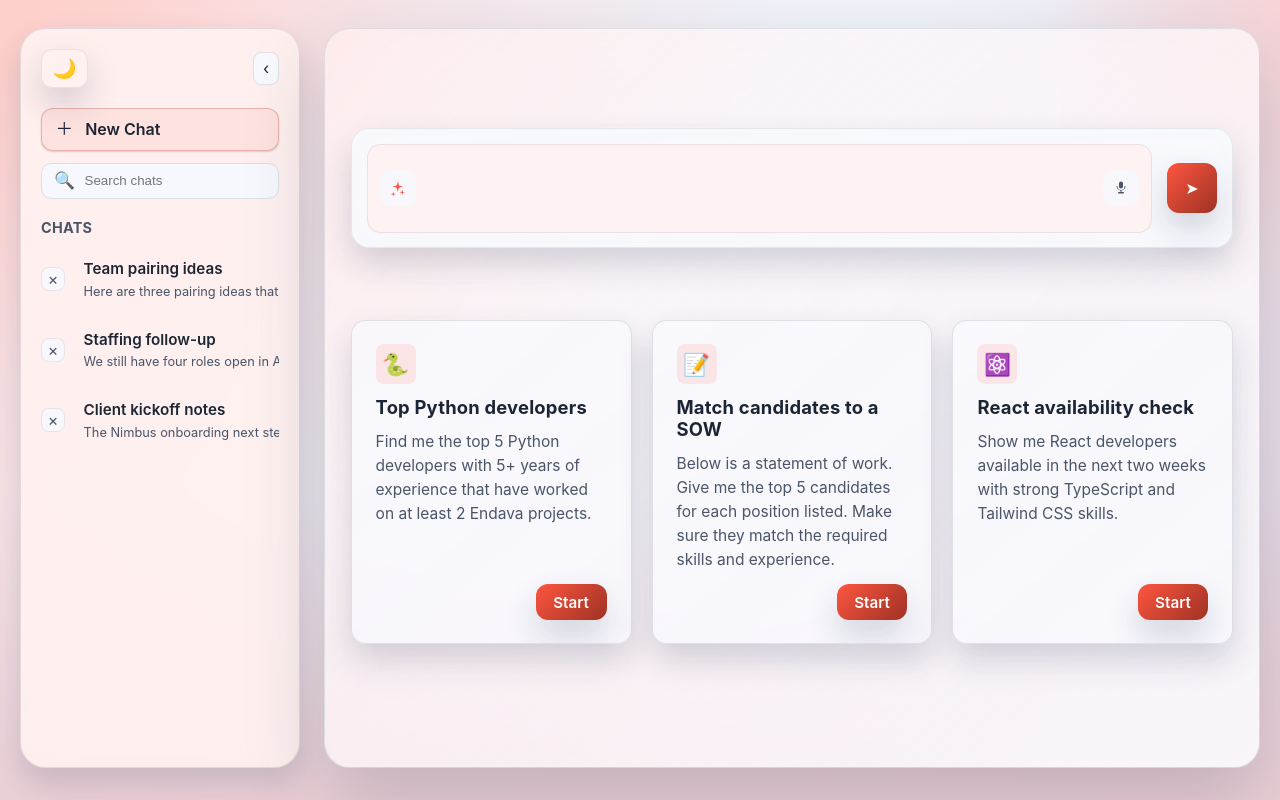
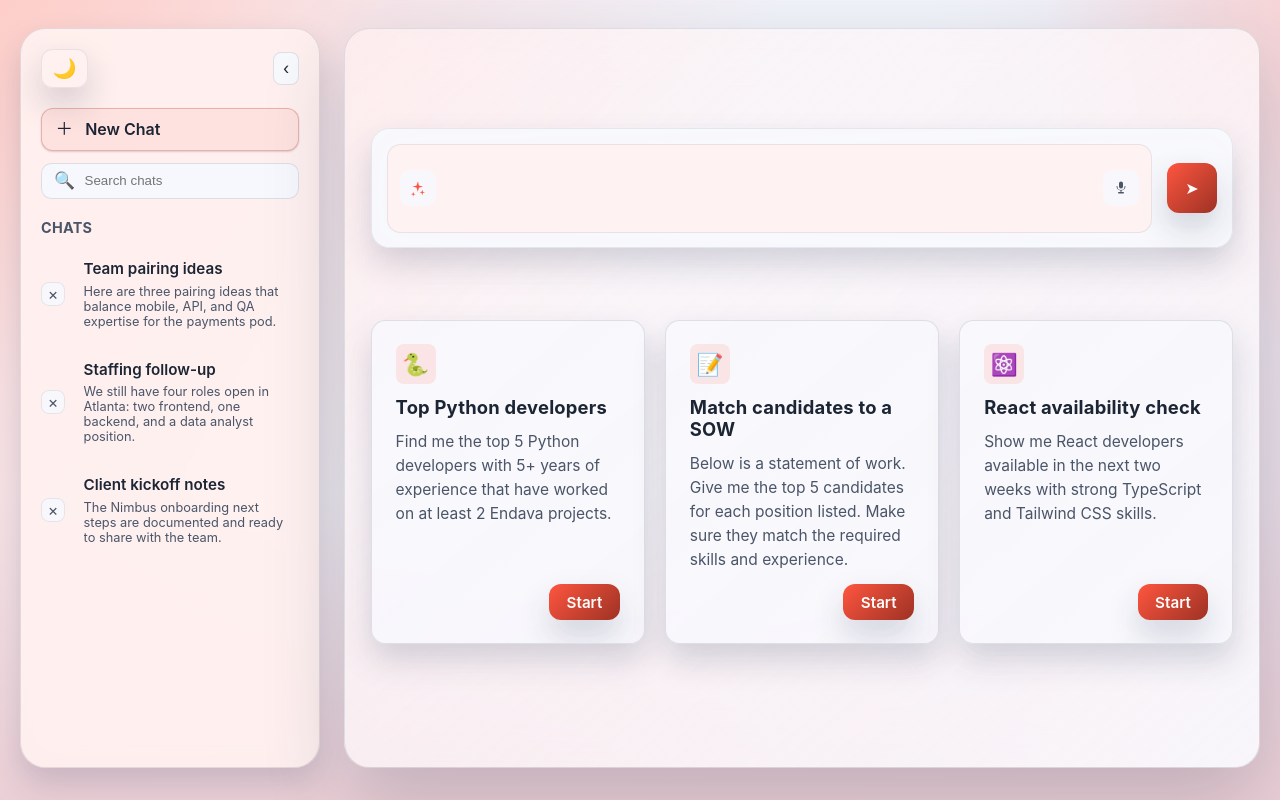
Before and after one commit to garystorey/chat-ui-no-framework, a React (Vite) app: page / in a window 1280 px wide. Built offline with nearby package versions, Linux system fonts and the light colour scheme.

Commit message:
fix styling issues

```diff
--- a/src/components/Sidebar.css
+++ b/src/components/Sidebar.css
@@ -1,6 +1,6 @@
 .sidebar {
   flex-shrink: 0;
-  width: 280px;
+  width: 300px;
   padding: 1.25rem;
   border-radius: clamp(1rem, 3vw, 1.6rem);
   border: 1px solid var(--panel-border);
@@ -200,7 +200,6 @@
 .sidebar__chat-preview {
   font-size: 0.8rem;
   color: var(--muted);
-  white-space: nowrap;
   overflow: hidden;
   text-overflow: ellipsis;
 }
```
